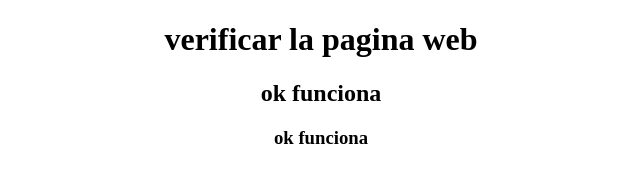
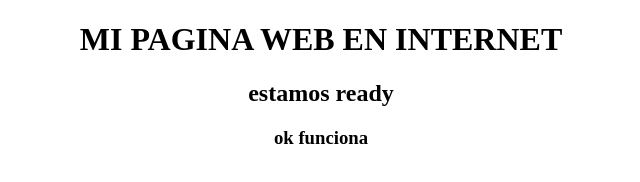
Before and after one commit to piratadeica/proyectoonline, a plain HTML site: page index.html in a window 1280 px wide. Shown: the whole page, without its empty margins (319-959 px from the left). Drawn offline with Linux system fonts and the light colour scheme.

Commit message:
Update index.html

```diff
--- a/index.html
+++ b/index.html
@@ -5,8 +5,8 @@
 
 </head>
 <body>
-<center><h1> verificar la pagina web</h1></center>
-<center><h2> ok funciona</h2></center>
-	<center><h3> ok funciona</h3></center>
+<center><h1>MI PAGINA WEB EN INTERNET </h1></center>
+<center><h2> estamos ready </h2></center>
+<center><h3> ok funciona</h3></center>
 </body>
 </html>
```
